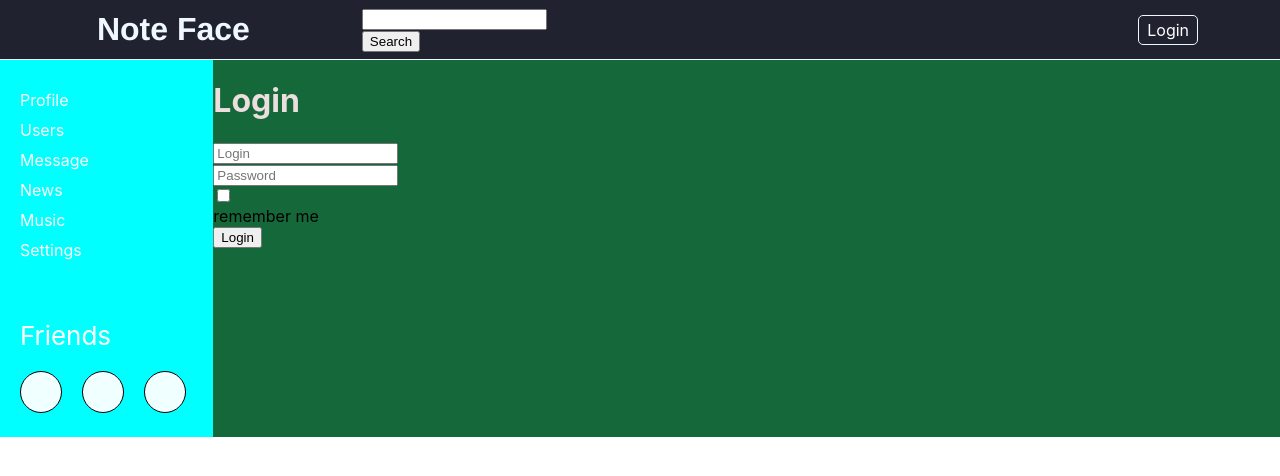
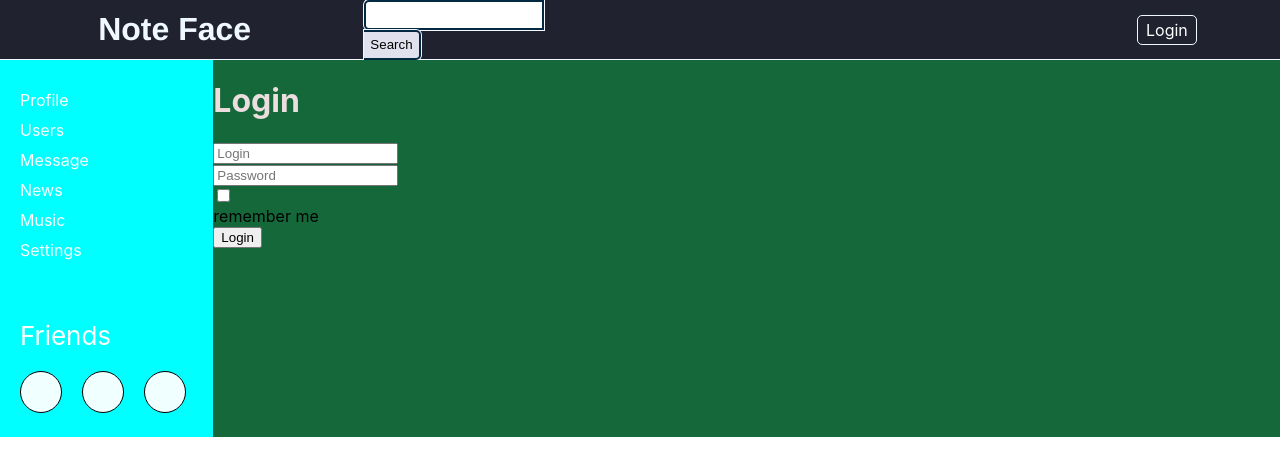
Before and after one commit to Bishko86/react-network, a React (Create React App) app: page /login in a window 1280 px wide. Shown: the top 476 px of the page. Built offline with nearby package versions, Linux system fonts and the light colour scheme; no server answers.

Commit message:
stiled search field

```diff
--- a/src/components/Header/SearchForm/Search.module.css
+++ b/src/components/Header/SearchForm/Search.module.css
@@ -3,3 +3,31 @@
     height: 30px;
     border-radius: 10px;
 }
+.search {
+    display: flex;
+}
+
+.search input {
+    border: 2px solid rgb(3, 40, 66);
+    border-radius: 5px 0 0 5px;
+    height: 30px;
+    width: 180px;
+    box-shadow: 0 0 0 1px rgb(244, 250, 255);
+    outline: none;
+}
+
+ .search input:focus {
+   border-color: rgb(5, 95, 168);
+}
+
+.search button {
+    height: 30px;
+    border: 2px solid rgb(3, 40, 66);
+    border-left: none;
+    border-radius: 0 5px 5px 0;
+    box-shadow: 0 0 0 1px rgb(240, 248, 255);
+    background-color: rgb(225, 225, 238);
+}
+.search button:focus {
+    border-color: rgb(5, 95, 168);
+}
```
